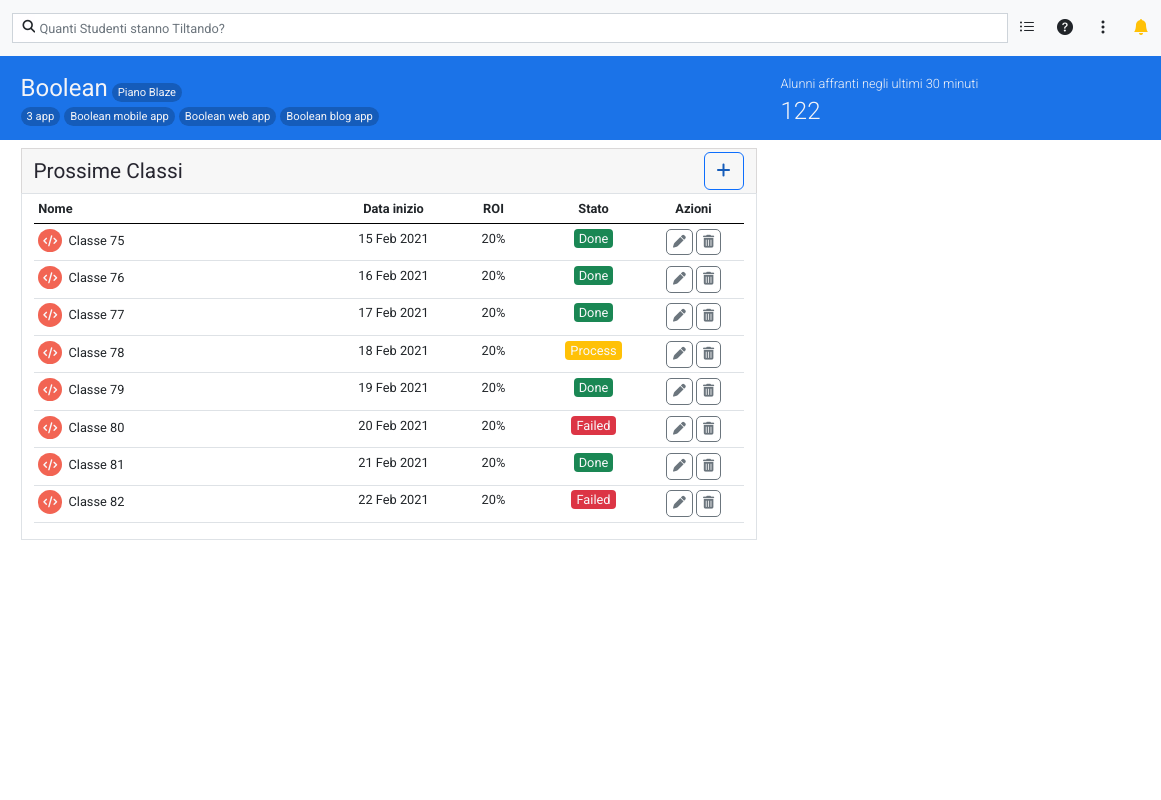
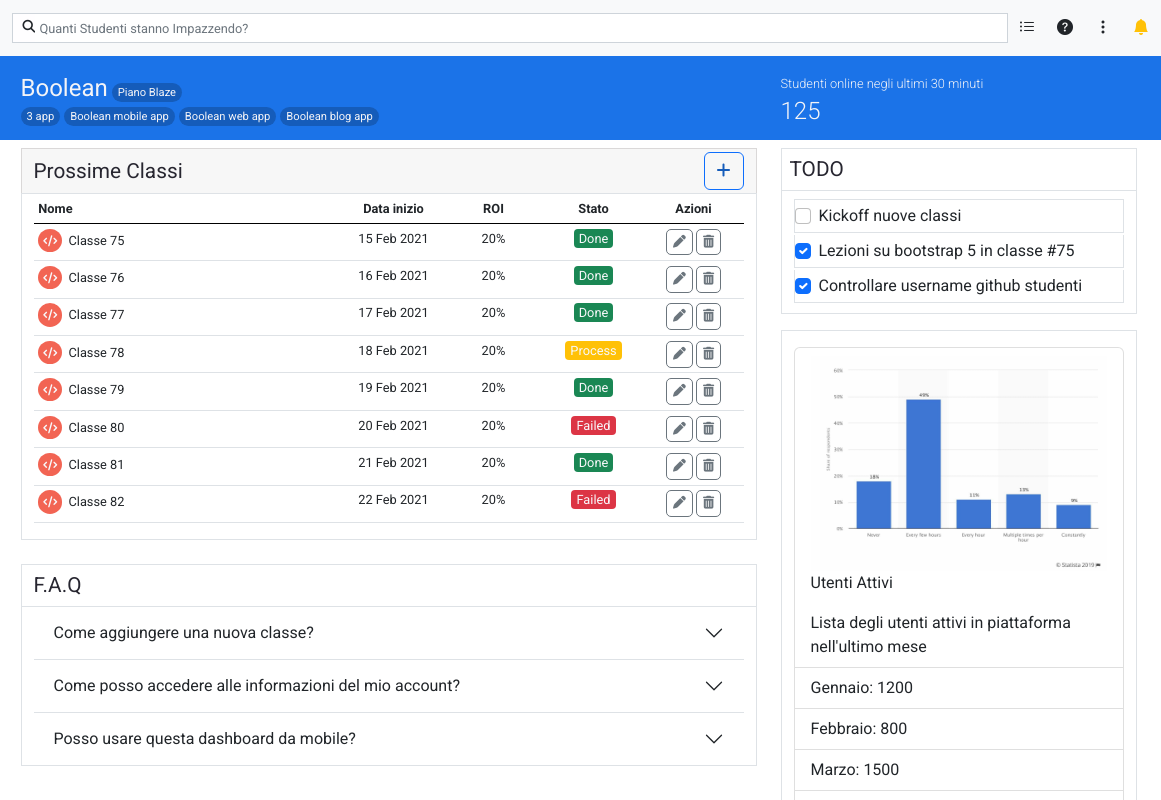
Before and after one commit to EliaBrambilla/html-css-bootstrap-dashboard, a plain HTML site: page index.html in a window 1280 px wide. Shown: the full height of the page, 119-1280 px from the left. Drawn offline with nearby package versions, Linux system fonts and the light colour scheme.

Commit message:
aggiungo faq e todo

```diff
--- a/index.html
+++ b/index.html
@@ -27,7 +27,7 @@
         </a>
           <form class="d-flex" role="search">
             <i class="fa-solid fa-magnifying-glass lf-lens"></i>
-            <input class="form-control me-2" type="search" placeholder="Quanti Studenti stanno Tiltando?" aria-label="Search">
+            <input class="form-control me-2" type="search" placeholder="Quanti Studenti stanno Impazzendo?" aria-label="Search">
           </form>
           <div class="icons d-flex justify-content-between">
             <i class="bi bi-list-ul icon_b"></i>
@@ -97,8 +97,8 @@
               </div>
             </div>
             <div class="col-md-12 col-lg-4">
-              <p>Alunni affranti negli ultimi 30 minuti</p>
-              <p class="num">122</p>
+              <p>Studenti online negli ultimi 30 minuti</p>
+              <p class="num">125</p>
             </div>
           </div>
           </div>
@@ -281,6 +281,95 @@
                   </table>
                 </div>
 
+                <!-- FAQ -->
+                <div id="faq" class="container border mt-4 lf-faq-top">
+                    <h3 class="text-uppercase pt-2">F.a.q</h3>
+                  </div>
+                  <div class="container border border-top-0">
+                    <div class="accordion accordion-flush lf-accordion" id="accordionFlushExample">
+                      <div class="accordion-item">
+                        <h2 class="accordion-header" id="flush-headingOne">
+                          <button class="accordion-button collapsed" type="button" data-bs-toggle="collapse" data-bs-target="#flush-collapseOne" aria-expanded="false" aria-controls="flush-collapseOne">
+                            Come aggiungere una nuova classe?
+                          </button>
+                        </h2>
+                        <div id="flush-collapseOne" class="accordion-collapse collapse" aria-labelledby="flush-headingOne" data-bs-parent="#accordionFlushExample">
+                          <div class="accordion-body">Lorem ipsum, dolor sit amet consectetur adipisicing elit. Facere dicta at odio qui, incidunt nemo id? Maxime, incidunt fuga harum ea doloribus asperiores neque odio ad eaque esse dolores molestias!</div>
+                        </div>
+                      </div>
+                        <div class="accordion-item">
+                          <h2 class="accordion-header" id="flush-headingTwo">
+                            <button class="accordion-button collapsed" type="button" data-bs-toggle="collapse" data-bs-target="#flush-collapseTwo" aria-expanded="false" aria-controls="flush-collapseTwo">
+                              Come posso accedere alle informazioni del mio account?
+                            </button>
+                          </h2>
+                          <div id="flush-collapseTwo" class="accordion-collapse collapse" aria-labelledby="flush-headingTwo" data-bs-parent="#accordionFlushExample">
+                            <div class="accordion-body">Lorem ipsum, dolor sit amet consectetur adipisicing elit. Ducimus reiciendis vel quasi eos? Omnis amet cum hic est, quaerat molestiae nesciunt explicabo unde qui ipsum reprehenderit alias sit? Nihil, veritatis!</div>
+                          </div>
+                        </div>
+                        <div class="accordion-item">
+                          <h2 class="accordion-header" id="flush-headingThree">
+                            <button class="accordion-button collapsed" type="button" data-bs-toggle="collapse" data-bs-target="#flush-collapseThree" aria-expanded="false" aria-controls="flush-collapseThree">
+                              Posso usare questa dashboard da mobile?
+                            </button>
+                          </h2>
+                          <div id="flush-collapseThree" class="accordion-collapse collapse" aria-labelledby="flush-headingThree" data-bs-parent="#accordionFlushExample">
+                            <div class="accordion-body">Lorem ipsum dolor sit amet consectetur adipisicing elit. Doloribus labore id nihil libero. Veniam aperiam magni velit. Voluptatibus eligendi delectus, odit itaque mollitia ad perferendis perspiciatis culpa aperiam aliquid et.</div>
+                          </div>
+                        </div>
+                    </div>
+                  </div>
+              </div>
+
+            <!-- TODO -->
+
+              <div class="col-md-12 col-lg-4">
+
+                <div id="todolist">
+                    <h3 class="text-uppercase lf-todo py-2 ps-2 mt-2 mb-0 border border-bottom-0">Todo</h3>
+                    <div class="container border py-2 mb-3">
+                    <div class="form-check border py-1">
+                      <input class="form-check-input" type="checkbox" value="" id="flexCheckDefault">
+                      <label class="form-check-label" for="flexCheckDefault">
+                        Kickoff nuove classi
+                      </label>
+                    </div>
+                    <div class="form-check border border-top-0 py-1">
+                      <input class="form-check-input" type="checkbox" value="" id="flexCheckChecked" checked>
+                      <label class="form-check-label" for="flexCheckChecked">
+                        Lezioni su bootstrap 5 in classe #75
+                      </label>
+                    </div>
+                    <div class="form-check border border-top-0 py-1">
+                      <input class="form-check-input" type="checkbox" value="" id="flexCheckChecked" checked>
+                      <label class="form-check-label" for="flexCheckChecked">
+                        Controllare username github studenti
+                      </label>
+                    </div>
+                  </div>
+                </div>
+
+                <div id="activity" class="container border py-3 mb-3">
+                  <ul class="list-group lf-list">
+                    <li class="list-group-item">
+                      <img src="./assets/img/chart.jpg" alt="chart">
+                      <p class="big">Utenti Attivi</p>
+                      <p class="mb-0">Lista degli utenti attivi in piattaforma nell'ultimo mese</p>
+                    </li>
+                    <li class="list-group-item">Gennaio: 1200</li>
+                    <li class="list-group-item">Febbraio: 800</li>
+                    <li class="list-group-item">Marzo: 1500</li>
+                    <li class="list-group-item py-3">
+                      <a href="#">Visualizza report approfondito</a>
+                    </li>
+                  </ul>
+                </div>
+              </div>
+            </div>
+          </div>
+        </div>
+  </main>
+
 
 
 
```
